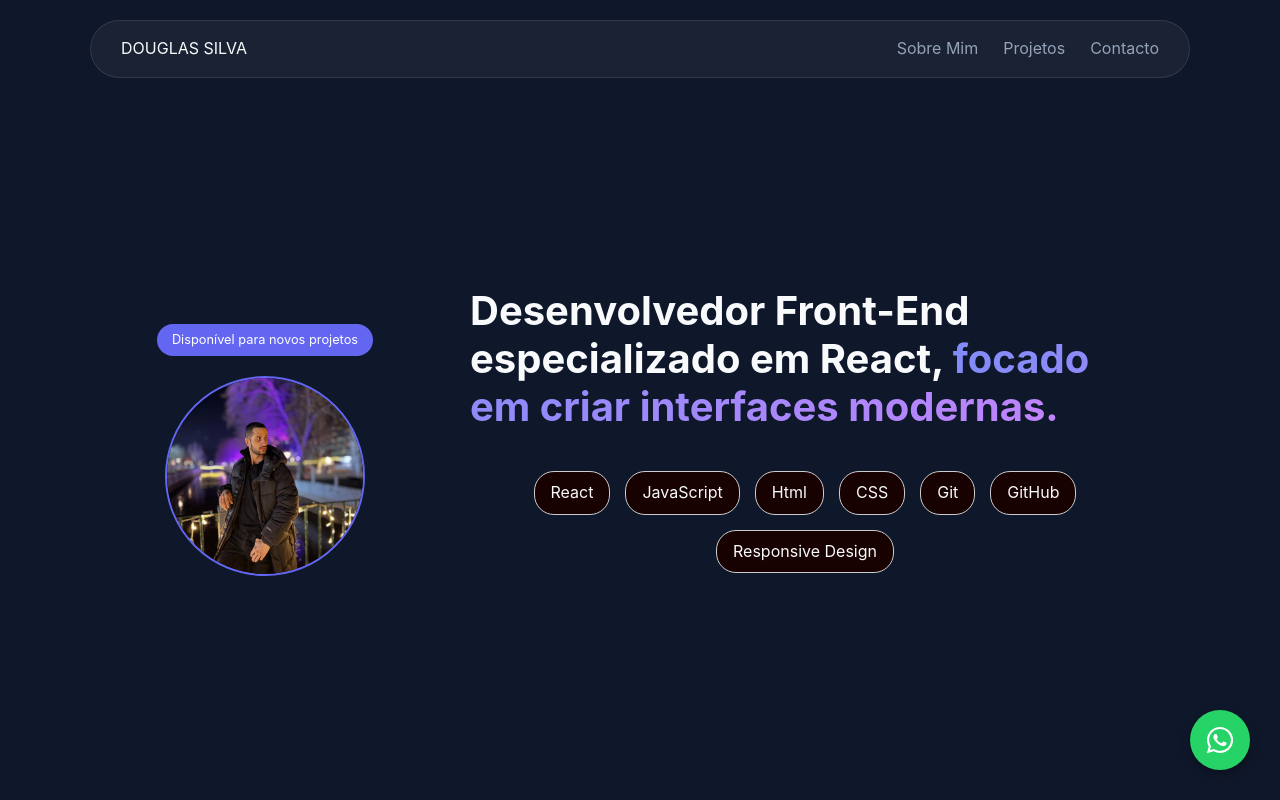
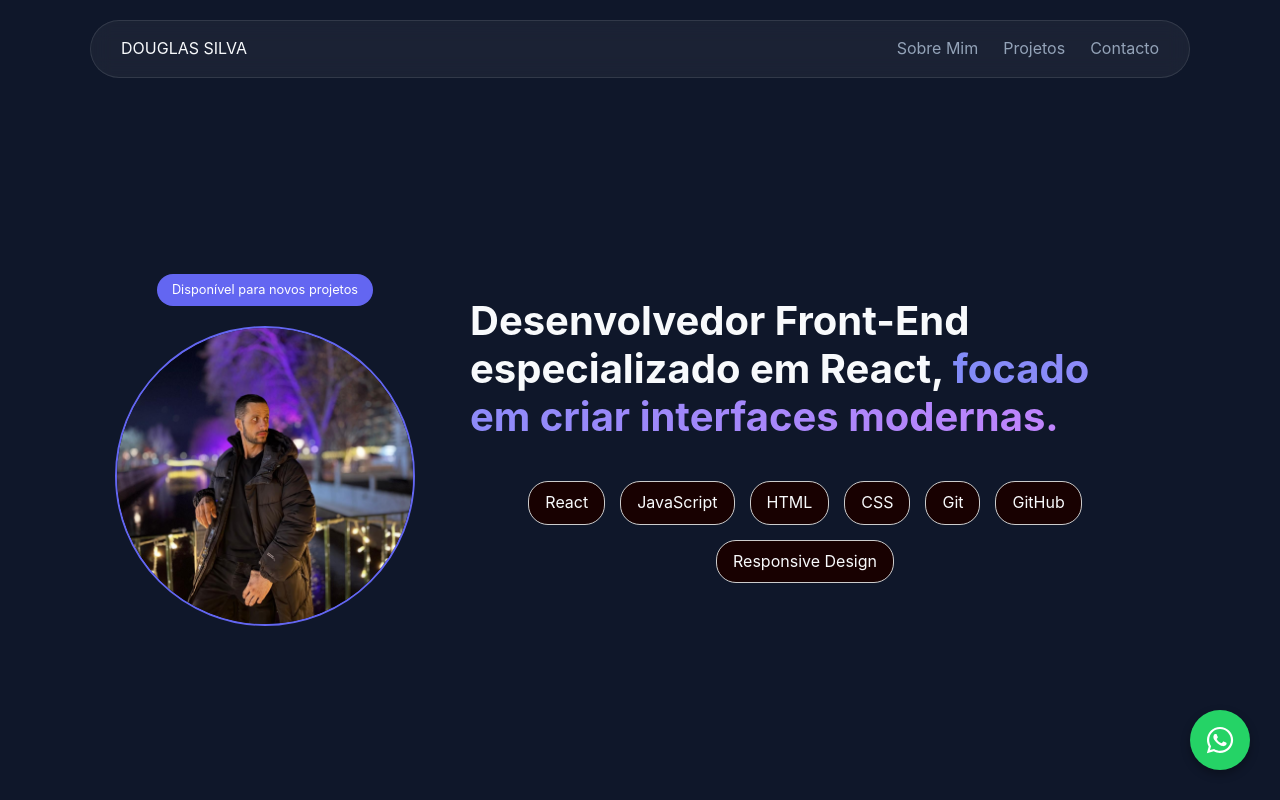
Before and after one commit to douglasdonizethcontato-web/Portifolio_react, a React (Vite) app: page / in a window 1280 px wide. Shown: the top 800 px of the page. Built offline with nearby package versions, Linux system fonts and the light colour scheme.

Commit message:
Corrigindo layout da Hero section e removendo botões

```diff
--- a/src/components/Hero.jsx
+++ b/src/components/Hero.jsx
@@ -1,5 +1,5 @@
 import React from 'react';
-import DouglasImg from '../assets/Douglas.jpg.jpg';
+import DouglasImg from '../assets/Douglas.jpg.jpg'; // Corrigido para .jpg apenas
 
 export default function Hero() {
   return (
@@ -16,21 +16,17 @@ export default function Hero() {
             Desenvolvedor Front-End especializado em React,
             <span className="text-gradient"> focado em criar interfaces modernas.</span>
           </h1>
+
           <div className="skills-container">
             <span className="skill-item">React</span>
             <span className="skill-item">JavaScript</span>
-               <span className="skill-item">Html</span>
+            <span className="skill-item">HTML</span>
             <span className="skill-item">CSS</span>
             <span className="skill-item">Git</span>
             <span className="skill-item">GitHub</span>
             <span className="skill-item">Responsive Design</span>
           </div>
 
-          <div className="hero-btns">
-            <a href="#projects" className="btn-primary"></a>
-            <a href="https://wa.me/351935063009" className="btn-secondary" target="_blank" rel="noreferrer">
-            </a>
-          </div>
         </div>
 
       </div>
--- a/src/index.css
+++ b/src/index.css
@@ -37,7 +37,7 @@ body { background-color: var(--bg-dark); color: var(--text-main); line-height: 1
 }
 
 .profile-img {
-    width: 80%; aspect-ratio: 1/1; object-fit: cover;
+    width: 120%; aspect-ratio: 1/1; object-fit: cover;
     border-radius: 1500px; border: 2px solid var(--primary);
     box-shadow: 2 40px 40px rgba(0,0,0,0.5);
 }
```
Also changed, not shown: index.html (line endings or trailing spaces), src/main.jsx (line endings or trailing spaces). Lines whose indentation alone changed are shown as unchanged.
